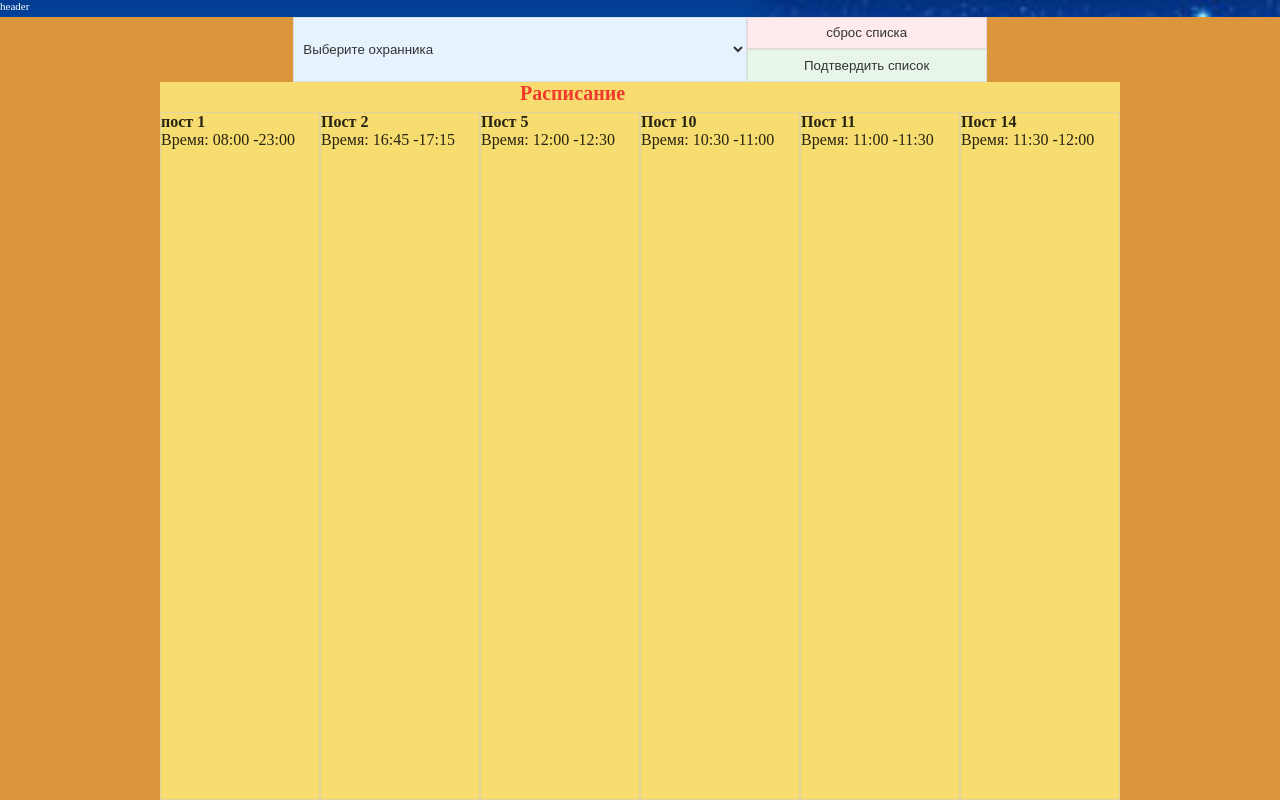
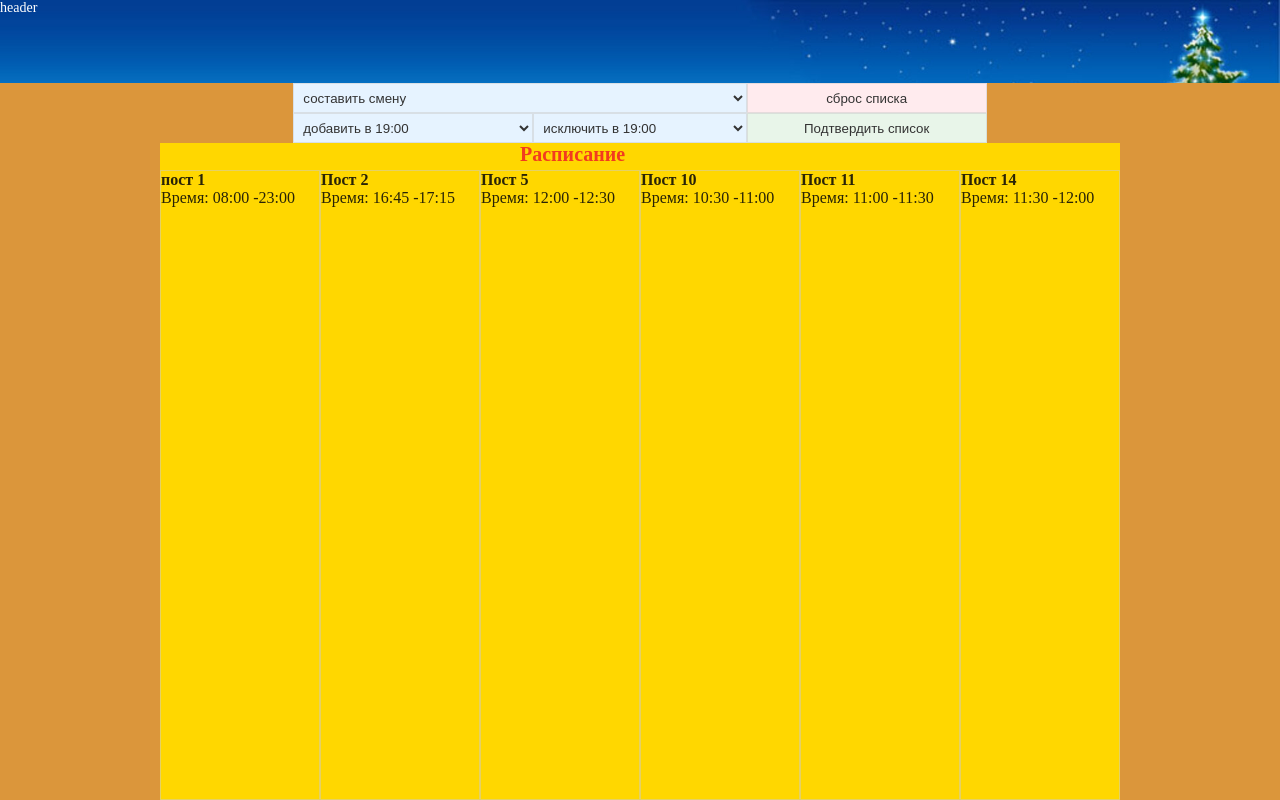
Before and after one commit to loginVeb/pwaturbo, a Next.js app: page / in a window 1280 px wide. Built offline with nearby package versions, Linux system fonts and the light colour scheme.

Commit message:
ref rab 26

```diff
--- a/app/components/headers/header.jsx
+++ b/app/components/headers/header.jsx
@@ -9,4 +9,4 @@ function Header() {
   )
 }
 
-export default Header
+export default Header;
--- a/app/components/headers/header.module.css
+++ b/app/components/headers/header.module.css
@@ -1,10 +1,37 @@
 .header {
   grid-area: 1/1/6/49;
-  background: url(/fonHeadrs/zima375_78.jpg);
+  background: url(/fonHeadrs/zima1920.jpg);
   background-size: cover;
   color: #ffffff;
   display: grid;
   grid-template-columns: repeat(48, 1fr);
   grid-template-rows: repeat(48, 1fr);
-  font-size: 11px;
+  font-size: 14px;
 }
+
+@media(420px <=width <= 499px) {
+  .header {
+    grid-area: 1/1/6/49;
+    background: url(/fonHeadrs/zima375_78.jpg);
+    background-size: cover;
+    color: #ffffff;
+    display: grid;
+    grid-template-columns: repeat(48, 1fr);
+    grid-template-rows: repeat(48, 1fr);
+    font-size: 12px;
+  }
+}
+
+@media(280px <=width <= 419px) {
+
+  .header {
+    grid-area: 1/1/6/49;
+    background: url(/fonHeadrs/zima375_78.jpg);
+    background-size: cover;
+    color: #ffffff;
+    display: grid;
+    grid-template-columns: repeat(48, 1fr);
+    grid-template-rows: repeat(48, 1fr);
+    font-size: 11px;
+  }
+}
--- a/app/components/table.jsx
+++ b/app/components/table.jsx
@@ -107,14 +107,25 @@ function Table({ styles }) {
 
   return (
     <div className={styles.table}>
+
       <select className={styles.field} onChange={(e) => handleAddGuard(e.target.value)}>
-        <option value="">Выберите охранника</option>
+        <option value="">составить смену</option>
         {guardNames.filter(name => !selectedGuards.includes(name)).map((guardName, index) => (
           <option key={guardName} value={guardName} data-index={index + 1}>
             {guardName}
           </option>
         ))}
       </select>
+
+      <select className={styles.fieldAdd}>
+        <option value="">добавить в 19:00</option>
+
+      </select>
+      <select className={styles.fieldЕxclude} >
+        <option value="">исключить в 19:00</option>
+
+      </select>
+
       <button className={styles.confirmButton} onClick={() => console.log(selectedGuards)}>
         Подтвердить список
       </button>
--- a/app/page.module.css
+++ b/app/page.module.css
@@ -1,7 +1,7 @@
 .mainPageDiv {
   display: grid;
-  grid-template-columns: repeat(48, 1fr);
-  grid-template-rows: repeat(48, 1fr);
+  grid-template-columns: repeat(48, minmax(0, 1fr));
+  grid-template-rows: repeat(48, minmax(0, 1fr));
   height: 100vh;
   background:blue;
 
@@ -64,7 +64,7 @@
 
 
 .table{
-  grid-area: 2/1/49/49;
+  grid-area: 6/1/49/49;
   color: #1c382b;
   background: #db963b;
   display: grid;
@@ -78,7 +78,21 @@
 }
 
 .field{
-  grid-area: 1 / 12 / 5 / 29;
+  grid-area: 1 / 12 / 3 / 29;
+  color: #333;
+  background: #e6f3ff;
+  border: 1px solid rgba(204, 204, 204, 0.5);
+  padding: 5px;
+}
+.fieldAdd{
+  grid-area: 3 / 12 / 5 / 21;
+  color: #333;
+  background: #e6f3ff;
+  border: 1px solid rgba(204, 204, 204, 0.5);
+  padding: 5px;
+}
+.fieldЕxclude{
+  grid-area: 3 / 21 / 5 / 29;
   color: #333;
   background: #e6f3ff;
   border: 1px solid rgba(204, 204, 204, 0.5);
@@ -128,7 +142,8 @@
 .dvList{
   grid-area: 5 / 7 / 49 / 43;
   color: #080808de;
-  background: #F7DC6F;
+  background: #ffd700;
+  display: grid;
   display: grid;
   grid-template-columns: repeat(24, 1fr);
   grid-template-rows: repeat(24, 1fr);
@@ -201,16 +216,34 @@
       color: #1c382b;
       background: #db963b;
       display: grid;
+      display: grid;
       grid-template-columns: repeat(48, 1fr);
       grid-template-rows: repeat(48, 1fr);
-      font-size: 11px;
+      font-size: 12px;
     }
 
     .field{
-      grid-area: 1/1/5/36;
+      grid-area: 1 / 12 / 3 / 29;
+  color: #333;
+  background: #e6f3ff;
+  border: 1px solid rgba(204, 204, 204, 0.5);
+  padding: 5px;
+
+    }
+
+    .fieldAdd{
+      grid-area: 3 / 12 / 5 / 21;
       color: #333;
+      background: #e6f3ff;
+      border: 1px solid rgba(204, 204, 204, 0.5);
       padding: 5px;
-
+    }
+    .fieldЕxclude{
+      grid-area: 3 / 21 / 5 / 29;
+      color: #333;
+      background: #e6f3ff;
+      border: 1px solid rgba(204, 204, 204, 0.5);
+      padding: 5px;
     }
 
     .reset{
@@ -228,7 +261,8 @@
     .dvList{
       grid-area: 5/1/49/49;
       color: #080808de;
-      background: #F7DC6F;
+      background: #ffd700;
+      display: grid;
       display: grid;
       grid-template-columns: repeat(24, 1fr);
       grid-template-rows: repeat(24, 1fr);
@@ -243,15 +277,35 @@
     color: #1c382b;
     background: #db963b;
     display: grid;
+    display: grid;
     grid-template-columns: repeat(48, 1fr);
     grid-template-rows: repeat(48, 1fr);
     font-size: 11px;
   }
 
   .field{
-    grid-area: 1/1/5/36;
+    grid-area: 1 / 1 / 3 / 36;
+    color: #333;
+    background: #e6f3ff;
+    border: 1px solid rgba(204, 204, 204, 0.5);
     padding: 5px;
   }
+  .fieldAdd{
+    grid-area: 3 / 1 / 5 / 19;
+    color: #333;
+    background: #e6f3ff;
+    border: 1px solid rgba(204, 204, 204, 0.5);
+    padding: 5px;
+  }
+  .fieldЕxclude{
+    grid-area: 3 / 19 / 5 / 36;
+    color: #333;
+    background: #e6f3ff;
+    border: 1px solid rgba(204, 204, 204, 0.5);
+    padding: 5px;
+  }
+
+
 
   .reset{
     grid-area: 1/36/3/49;
@@ -266,7 +320,8 @@
   .dvList{
     grid-area: 5/1/49/49;
     color: #080808de;
-    background: #F7DC6F;
+    background: #ffd700;
+    display: grid;
     display: grid;
     grid-template-columns: repeat(24, 1fr);
     grid-template-rows: repeat(24, 1fr);
```
Also changed, not shown: public/fonHeadrs/zima1920.jpg (added).
